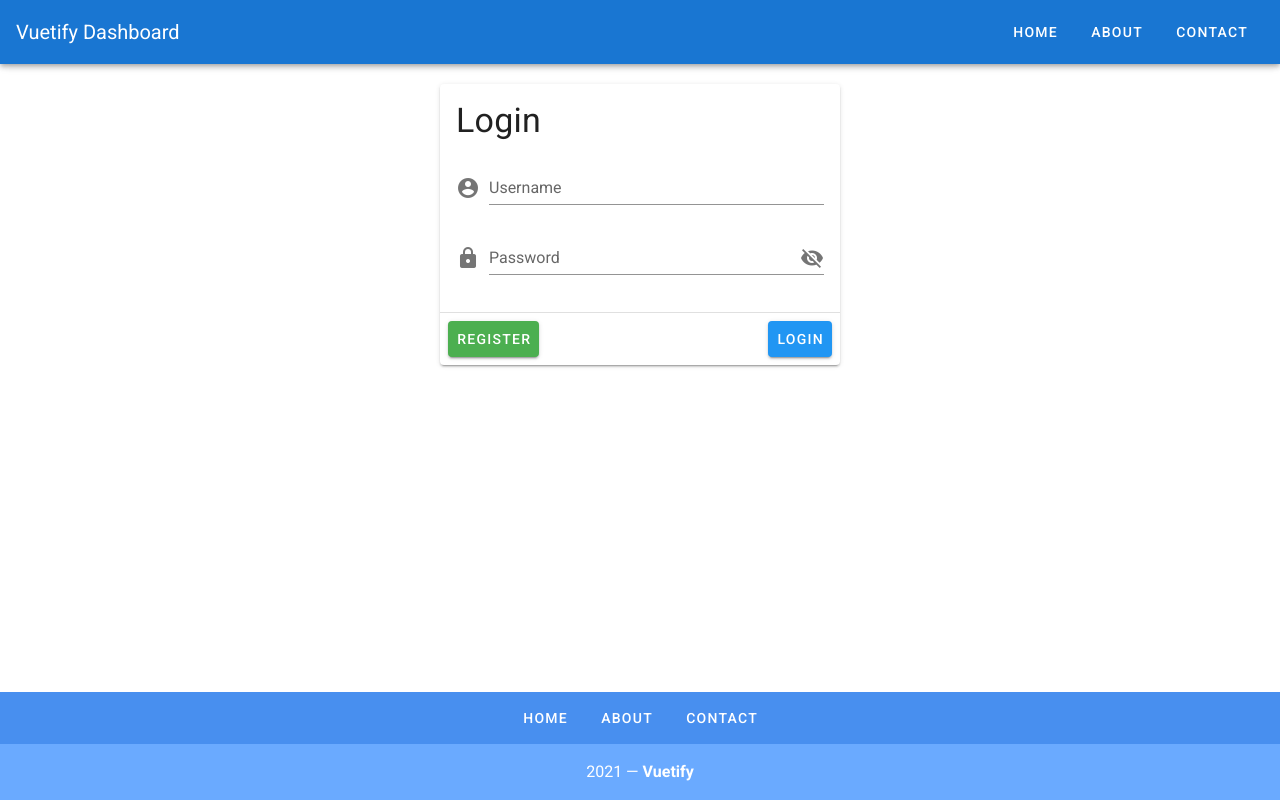
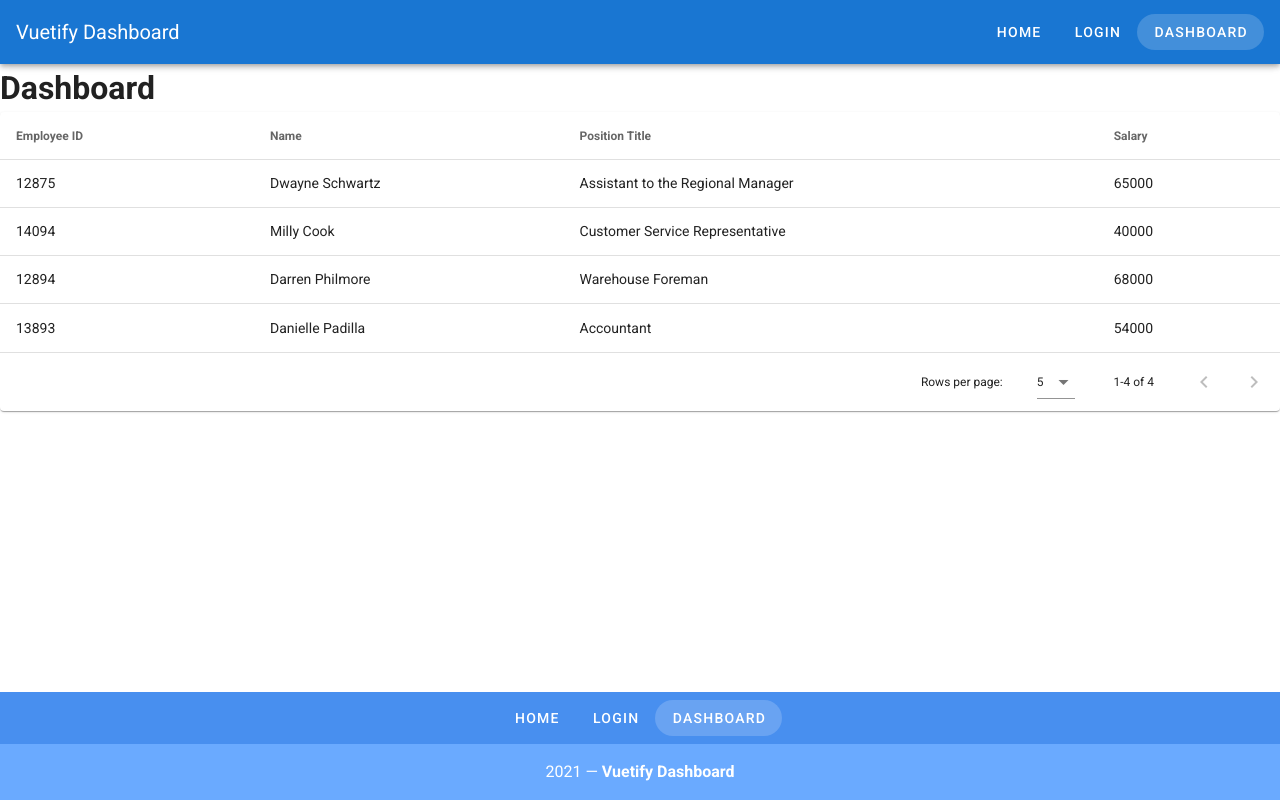
Before and after one commit to webdevlx/learnenglish, a Vue app: page /dashboard in a window 1280 px wide. Built offline with nearby package versions, Linux system fonts and the light colour scheme.

Commit message:
Components Pt.2 end

```diff
--- a/package.json
+++ b/package.json
@@ -10,11 +10,13 @@
   "dependencies": {
     "core-js": "^3.6.5",
     "vue": "^2.6.11",
+    "vue-router": "^3.2.0",
     "vuetify": "^2.4.0"
   },
   "devDependencies": {
     "@vue/cli-plugin-babel": "~4.5.0",
     "@vue/cli-plugin-eslint": "~4.5.0",
+    "@vue/cli-plugin-router": "^4.5.13",
     "@vue/cli-service": "~4.5.0",
     "babel-eslint": "^10.1.0",
     "eslint": "^6.7.2",
--- a/src/App.vue
+++ b/src/App.vue
@@ -3,63 +3,34 @@
     <v-app-bar app color="primary" dark>
       <v-toolbar-title>Vuetify Dashboard</v-toolbar-title>
       <v-spacer></v-spacer>
-      <v-btn v-for="link in links" :key="link" text rounded>{{ link }}</v-btn>
+      <v-btn
+        v-for="link in links"
+        :key="`${link.label}-header-link`"
+        text
+        rounded
+        :to="link.url"
+      >
+        {{ link.label }}
+      </v-btn>
     </v-app-bar>
-    <v-content>
-      <v-card width="400" class="mx-auto mt-5">
-        <v-card-title>
-          <h1 class="display-1">Login</h1>
-        </v-card-title>
-        <v-card-text>
-          <v-form>
-            <v-text-field
-              :color="username === '' ? 'red' : 'primary'"
-              v-model="username"
-              label="Username"
-              prepend-icon="mdi-account-circle"
-            ></v-text-field>
-            <v-text-field
-              v-model="password"
-              :color="password.length < 6 ? 'red' : 'primary'"
-              :type="showPassword ? 'text' : 'password'"
-              label="Password"
-              prepend-icon="mdi-lock"
-              :append-icon="showPassword ? 'mdi-eye' : 'mdi-eye-off'"
-              @click:append="showPassword = !showPassword"
-            ></v-text-field>
-          </v-form>
-        </v-card-text>
-        <v-divider></v-divider>
-        <v-card-actions>
-          <v-btn color="success">Register</v-btn>
-          <v-spacer></v-spacer>
-          <v-btn color="info">Login</v-btn>
-        </v-card-actions>
-      </v-card>
-    </v-content>
-    <v-footer
-      color="primary lighten-1"
-      padless
-    >
-      <v-row
-        justify="center"
-        no-gutters
-      >
+    <v-main>
+      <router-view></router-view>
+    </v-main>
+    <v-footer color="primary lighten-1" padless>
+      <v-row justify="center" no-gutters>
         <v-btn
           v-for="link in links"
-          :key="link"
+          :key="`${link.label}-footer-link`"
           color="white"
           text
           rounded
           class="my-2"
+          :to="link.url"
         >
-          {{ link }}
+          {{ link.label }}
         </v-btn>
-        <v-col
-          class="primary lighten-2 py-4 text-center white--text"
-          cols="12"
-        >
-          {{ new Date().getFullYear() }} — <strong>Vuetify</strong>
+        <v-col class="primary lighten-2 py-4 text-center white--text" cols="12">
+          {{ new Date().getFullYear() }} — <strong>Vuetify Dashboard</strong>
         </v-col>
       </v-row>
     </v-footer>
@@ -71,15 +42,21 @@ export default {
   name: "App",
   data() {
     return {
-      showPassword: false,
-      username: '',
-      password: '',
       links: [
-        'Home',
-        'About',
-        'Contact'
-      ]
-    }
+        {
+          label: "Home",
+          url: "/",
+        },
+        {
+          label: "Login",
+          url: "/login",
+        },
+        {
+          label: "Dashboard",
+          url: "/dashboard",
+        },
+      ],
+    };
   },
 };
 </script>
--- /dev/null
+++ b/src/data/employees.json
@@ -0,0 +1,26 @@
+[
+  {
+    "id": 12875,
+    "name": "Dwayne Schwartz",
+    "title": "Assistant to the Regional Manager",
+    "salary": 65000
+  },
+  {
+    "id": 14094,
+    "name": "Milly Cook",
+    "title": "Customer Service Representative",
+    "salary": 40000
+  },
+  {
+    "id": 12894,
+    "name": "Darren Philmore",
+    "title": "Warehouse Foreman",
+    "salary": 68000
+  },
+  {
+    "id": 13893,
+    "name": "Danielle Padilla",
+    "title": "Accountant",
+    "salary": 54000
+  }
+]
--- a/src/main.js
+++ b/src/main.js
@@ -1,10 +1,12 @@
 import Vue from 'vue'
 import App from './App.vue'
 import vuetify from './plugins/vuetify'
+import router from './router'
 
 Vue.config.productionTip = false
 
 new Vue({
   vuetify,
+  router,
   render: h => h(App)
 }).$mount('#app')
--- /dev/null
+++ b/src/router/index.js
@@ -0,0 +1,39 @@
+import Vue from 'vue'
+import VueRouter from 'vue-router'
+import Home from '../views/Home.vue'
+
+Vue.use(VueRouter)
+
+const routes = [
+  {
+    path: '/',
+    name: 'Home',
+    component: Home
+  },
+  {
+    path: '/about',
+    name: 'About',
+    // route level code-splitting
+    // this generates a separate chunk (about.[hash].js) for this route
+    // which is lazy-loaded when the route is visited.
+    component: () => import(/* webpackChunkName: "about" */ '../views/About.vue')
+  },
+  {
+    path: '/login',
+    name: 'login',
+    component: () => import('../views/Login.vue')
+  },
+  {
+    path: '/dashboard',
+    name: 'dashboard',
+    component: () => import('../views/Dashboard.vue')
+  }
+]
+
+const router = new VueRouter({
+  mode: 'history',
+  base: process.env.BASE_URL,
+  routes
+})
+
+export default router
--- /dev/null
+++ b/src/views/About.vue
@@ -0,0 +1,5 @@
+<template>
+  <div class="about">
+    <h1>This is an about page</h1>
+  </div>
+</template>
--- /dev/null
+++ b/src/views/Dashboard.vue
@@ -0,0 +1,61 @@
+<template>
+  <div>
+    <h1>Dashboard</h1>
+    <v-data-table
+      :headers="headers"
+      :items="employees"
+      multi-sort
+      :items-per-page="5"
+      class="elevation-1"
+      @click:row="selectRow"
+    ></v-data-table>
+    <v-snackbar v-model="snackbar">
+      {{ currentRow.name }} - {{ currentRow.title }}
+
+      <template v-slot:action="{ attrs }">
+        <v-btn color="pink" text v-bind="attrs" @click="snackbar = false">
+          Close
+        </v-btn>
+      </template>
+    </v-snackbar>
+  </div>
+</template>
+
+<script>
+import employees from '../data/employees.json'
+export default {
+  data() {
+    return {
+      snackbar: false,
+      currentRow: {},
+      headers: [
+        {
+          text: "Employee ID",
+          value: "id"
+        },
+        {
+          text: "Name",
+          value: "name"
+        },
+        {
+          text: "Position Title",
+          value: "title"
+        },
+        {
+          text: "Salary",
+          value: "salary"
+        }
+      ],
+      employees: employees
+    };
+  },
+  methods: {
+    selectRow(event) {
+      this.snackbar = true;
+      this.currentRow = event
+    },
+  },
+};
+</script>
+<style scoped>
+</style>
--- /dev/null
+++ b/src/views/Home.vue
@@ -0,0 +1,17 @@
+<template>
+  <div class="home">
+    <HelloWorld msg="Welcome to Your Vue.js App"/>
+  </div>
+</template>
+
+<script>
+// @ is an alias to /src
+import HelloWorld from '@/components/HelloWorld.vue'
+
+export default {
+  name: 'Home',
+  components: {
+    HelloWorld
+  }
+}
+</script>
--- /dev/null
+++ b/src/views/Login.vue
@@ -0,0 +1,48 @@
+<template>
+  <v-card width="400" class="mx-auto mt-5">
+    <v-card-title>
+      <h1 class="display-1">Login</h1>
+    </v-card-title>
+    <v-card-text>
+      <v-form>
+        <v-text-field
+          :color="username === '' ? 'red' : 'primary'"
+          v-model="username"
+          label="Username"
+          prepend-icon="mdi-account-circle"
+        ></v-text-field>
+        <v-text-field
+          v-model="password"
+          :color="password.length < 6 ? 'red' : 'primary'"
+          :type="showPassword ? 'text' : 'password'"
+          label="Password"
+          prepend-icon="mdi-lock"
+          :append-icon="showPassword ? 'mdi-eye' : 'mdi-eye-off'"
+          @click:append="showPassword = !showPassword"
+        ></v-text-field>
+      </v-form>
+    </v-card-text>
+    <v-divider></v-divider>
+    <v-card-actions>
+      <v-btn color="success">Register</v-btn>
+      <v-spacer></v-spacer>
+      <v-btn color="info">Login</v-btn>
+    </v-card-actions>
+  </v-card>
+</template>
+
+<script>
+export default {
+  name: "Login",
+  data() {
+    return {
+      showPassword: false,
+      username: "",
+      password: ""
+    };
+  },
+};
+</script>
+
+<style scoped>
+</style>
```
Also changed, not shown: 1 other file (tests, documents, lock files or other folders).
